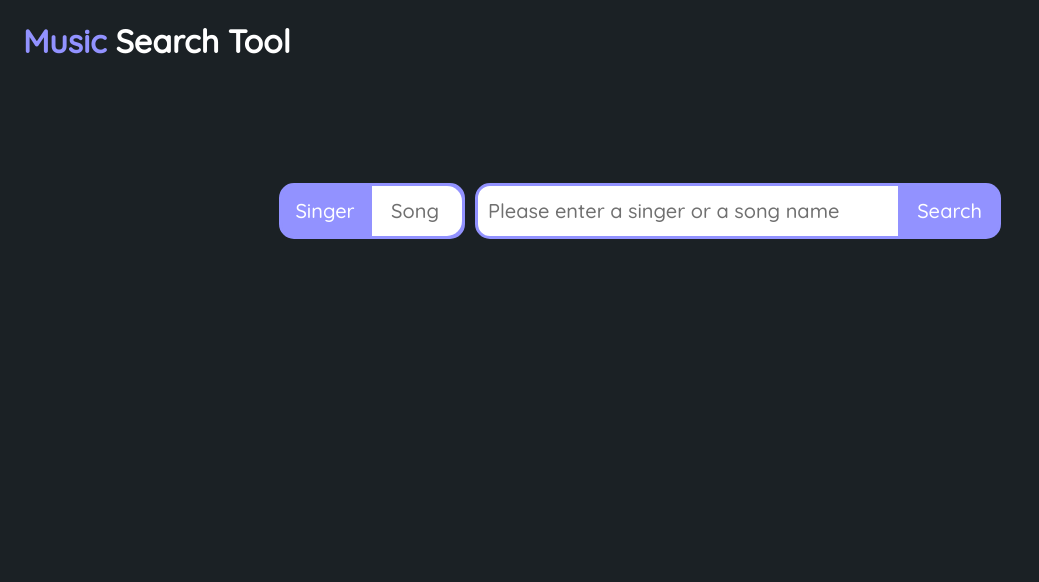
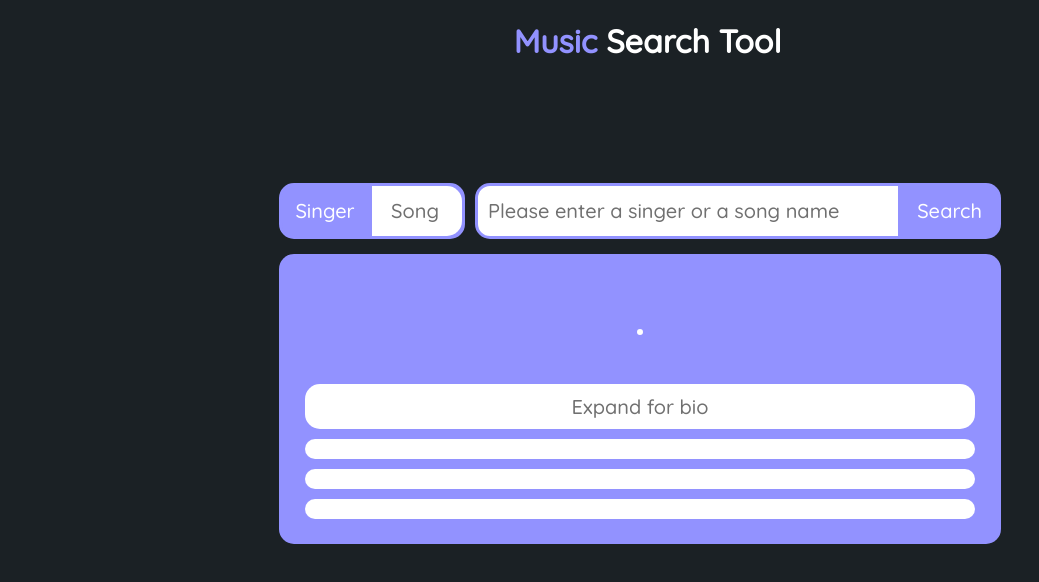
Before and after one commit to mattcaraher/sweng861assignment, a website: page Update/index.html in a window 1280 px wide. Both pictures are taken after a click on the input "Search". Shown: the whole page, without its empty margins (0-1039 px from the left). Drawn offline with Linux system fonts and the light colour scheme; no server answers.

Commit message:
Add files via upload

```diff
--- a/Update/index.css
+++ b/Update/index.css
@@ -6,6 +6,7 @@
 /* Title */
 
 h1 {
+    text-align: center;
     color: white;
     padding-left: 15px;
 }
@@ -117,3 +118,106 @@ h1 span {
     border-top-right-radius: 15px;
     border-bottom-right-radius: 15px;
 }
+
+/* Singer Info Display */
+
+#singer-info {
+    display: none;
+    margin-top: 15px;
+    align-items: center;
+    color: white;
+    flex-direction: column;
+}
+
+#artist-name {
+    text-align: center;
+    padding: 10px;
+    font-size: 30px;
+    font-weight: bolder;
+    text-align: center;
+    background-color: rgb(146, 146, 255);
+    width: 702px;
+}
+
+#artist-avatar {
+    border-top-left-radius: 15px;
+    border-top-right-radius: 15px;
+    background-color: rgb(146, 146, 255);
+    width: 722px;
+    text-align: center;
+}
+
+#avatar {
+    margin-top: 75px;
+    border: 3px solid white;
+    border-radius: 50%;
+    width: 150px;
+}
+
+#artist-biography {
+    margin-top: 25px;
+    text-align: center;
+    padding: 10px;
+    font-size: 20px;
+    text-align: center;
+    background-color: white;
+    width: 650px;
+    border-radius: 15px;
+    color:rgb(112, 112, 112);
+}
+
+#artist-followers {
+    text-align: center;
+    padding: 10px;
+    font-size: 20px;
+    text-align: center;
+    background-color: white;
+    width: 650px;
+    border-radius: 15px;
+    margin-top: 10px;
+    color:rgb(112, 112, 112);
+}
+
+#artist-monthly-listeners {
+    text-align: center;
+    padding: 10px;
+    font-size: 20px;
+    text-align: center;
+    background-color: white;
+    width: 650px;
+    border-radius: 15px;
+    margin-top: 10px;
+    color:rgb(112, 112, 112);
+}
+
+#artist-album-count {
+    text-align: center;
+    padding: 10px;
+    font-size: 20px;
+    text-align: center;
+    background-color: white;
+    width: 650px;
+    border-radius: 15px;
+    margin-top: 10px;
+    color:rgb(112, 112, 112);
+    margin-bottom: 25px;
+}
+
+.artist-stats {
+    display: flex;
+    flex-direction: column;
+    align-self: center;
+    align-items: center;
+    width: 722px;
+    background-color: rgb(146, 146, 255);
+    border-bottom-left-radius: 15px;
+    border-bottom-right-radius: 15px;
+}
+
+/* Song Info Display */
+
+#song-info {
+    display: none;
+    color: white;
+    flex-direction: column;
+}
--- a/Update/index.html
+++ b/Update/index.html
@@ -48,6 +48,26 @@
         >
         <input type="submit" id="searchButton" value="Search" onclick="callParams()">
     </div>
+    <div id="singer-info">
+        <div id="artist-avatar">
+            <img id="avatar" src="" alt="">
+        </div>
+        <div id="artist-name"></div>
+        <div class="artist-stats">
+            <div id="artist-biography">Expand for bio</div>
+            <div id="artist-followers"></div>
+            <div id="artist-monthly-listeners"></div>
+            <div id="artist-album-count"></div>
+        </div>
+
+    </div>
+    <div id="song-info">
+        <div id="song-name"></div>
+        <div id="song-cover-art"></div>
+        <div id="song-singer"></div>
+        <div id="song-release-date"></div>
+        <div id="song-duration"></div>
+    </div>
     <script type="text/javascript" src="index.js"></script>
 </body>
 </html>
--- a/Update/index.js
+++ b/Update/index.js
@@ -30,6 +30,8 @@ const callParams = () => {
             console.log(data)
             getSongInfo(data)
         }()
+        document.getElementById("singer-info").style.display = "none";
+        document.getElementById("song-info").style.display = "flex";
     }
     // search for singer
     else {
@@ -43,6 +45,8 @@ const callParams = () => {
                 .catch(error => {
                     console.error(error);
                 });
+            var name = getSingerName(data)
+            document.getElementById('artist-name').innerHTML = name;
             let artistData = await fetch('https://spotify23.p.rapidapi.com/artist_overview/?id=' + getSingerId(data), options)
                 .then((response) => response.json())
                 .then(artistData => {
@@ -52,16 +56,16 @@ const callParams = () => {
                     console.error(error);
                 });
             console.log(artistData)
+            getSingerInfo(artistData)
         }()
-
-
-
+        document.getElementById("song-info").style.display = "none";
+        document.getElementById("singer-info").style.display = "flex";
     }
 
 }
 
 //------------------------------------------------------------
-// Singer Type
+// Singer Search
 //------------------------------------------------------------
 
 var getSingerId = (data) => {
@@ -72,32 +76,71 @@ var getSingerId = (data) => {
     return id
 };
 
-// var getSingerInfo = (data) => {
+var getSingerInfo = (artistData) => {
 
-// };
+    // avatar
+    var url = getAvatar(artistData).sources[0].url
+    document.getElementById('avatar').src = url;
 
-// var getSingerAge = (data) => {
+    // biography
+    var bio = getBiography(artistData)
+    console.log(bio)
+    //document.getElementById('artist-avatar').innerHTML = bio.text;
 
-// };
+    // followers
+    var followers = getFollowers(artistData)
+    document.getElementById('artist-followers').innerHTML = followers;
 
+    // monthly listeners
+    var monthlyListeners = getMonthlyListeners(artistData)
+    document.getElementById('artist-monthly-listeners').innerHTML = monthlyListeners;
 
+    // album count
+    var albumCount = getAlbumCount(artistData)
+    document.getElementById('artist-album-count').innerHTML = albumCount;
+
+};
+
+var getSingerName = (data) => {
+    return data.artists.items[0].data.profile.name
+}
+
+var getAlbumCount = (artistData) => {
+    return artistData.data.artist.discography.albums.totalCount
+};
+
+var getBiography = (artistData) => {
+    return artistData.data.artist.profile.biography
+}
+
+var getFollowers = (artistData) => {
+    return artistData.data.artist.stats.followers
+}
+
+var getMonthlyListeners = (artistData) => {
+    return artistData.data.artist.stats.monthlyListeners
+}
+
+var getAvatar = (artistData) => {
+    return artistData.data.artist.visuals.avatarImage
+}
 
 //------------------------------------------------------------
 // Song Search
 //------------------------------------------------------------
 
 var getSongInfo = (data) => {
-    getCoverArt(data)
-    getSinger(data)
-    getReleaseDate(data)
-    getDuration(data)
-};
+    // song name
+    var name = document.getElementsByName('searchValue')[0].value
+    document.getElementById('song-name').innerHTML = name;
 
-var getSinger = (data) => {
-    console.log(data.tracks.items[0].data.artists.items[0].profile.name)
-};
+    // cover art
+    document.getElementById('song-cover-art').innerHTML = getCoverArt(data).url;
 
-var getReleaseDate = (data) => {
+    // singer
+    document.getElementById('song-singer').innerHTML = getSinger(data);
+
+    // release date
     var album = data.tracks.items[0].data.albumOfTrack.name;
     !async function(){
         let albumData = await fetch('https://spotify23.p.rapidapi.com/search/?q=' + album, options)
@@ -108,15 +151,22 @@ var getReleaseDate = (data) => {
             .catch(error => {
                 console.error(error);
             });
-            console.log(albumData.albums.items[0].data.date.year)
+        year = albumData.albums.items[0].data.date.year
+        document.getElementById('song-release-date').innerHTML = year;
+    }()
 
-    }()
-}
+    // duration
+    document.getElementById('song-duration').innerHTML = getDuration(data)
+};
+
+var getSinger = (data) => {
+    return data.tracks.items[0].data.artists.items[0].profile.name
+};
 
 var getDuration = (data) => {
     var totalMS = data.tracks.items[0].data.duration.totalMilliseconds
     var duration = millisToMinAndSeconds(totalMS);
-    console.log(duration);
+    return duration
 }
 
 var millisToMinAndSeconds = (totalMS) => {
@@ -131,7 +181,7 @@ var millisToMinAndSeconds = (totalMS) => {
 }
 
 var getCoverArt = (data) => {
-    console.log(data.tracks.items[0].data.albumOfTrack.coverArt.sources[0])
+    return data.tracks.items[0].data.albumOfTrack.coverArt.sources[0]
 }
 
 //------------------------------------------------------------
```
